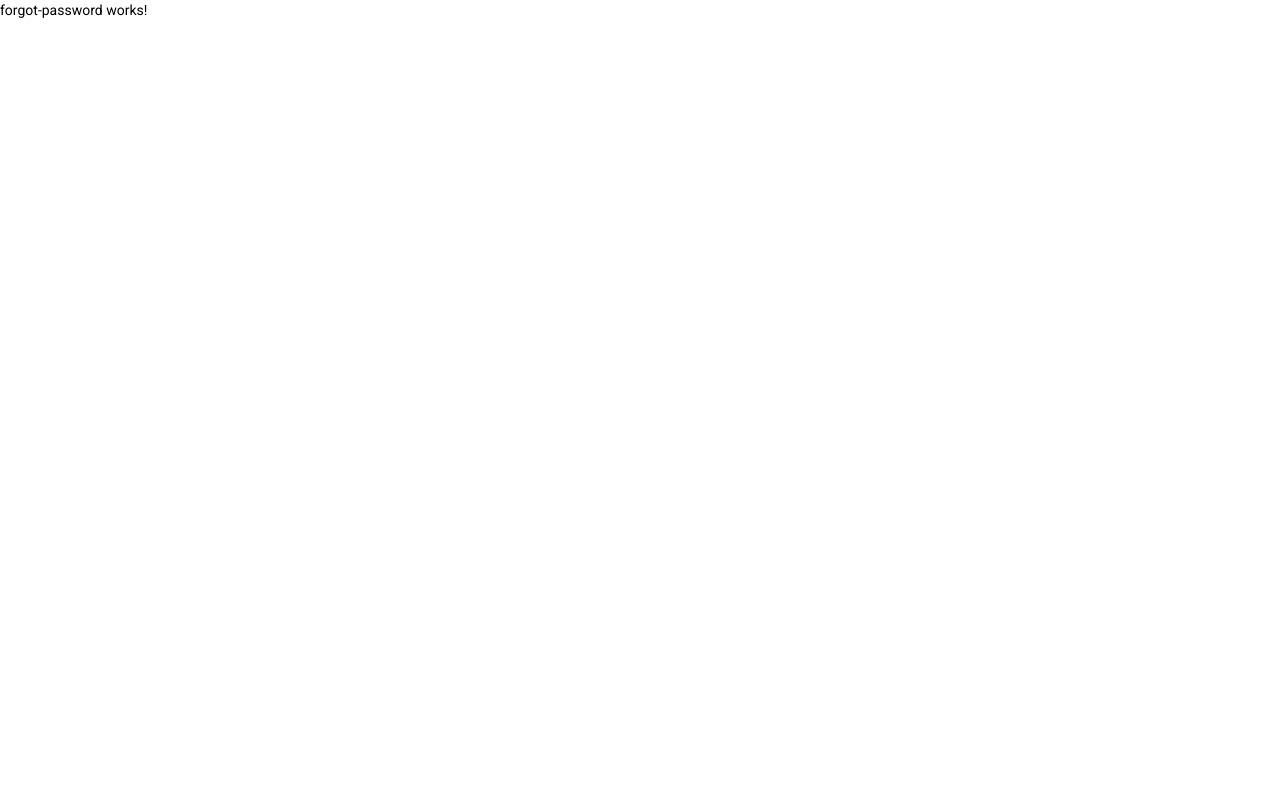
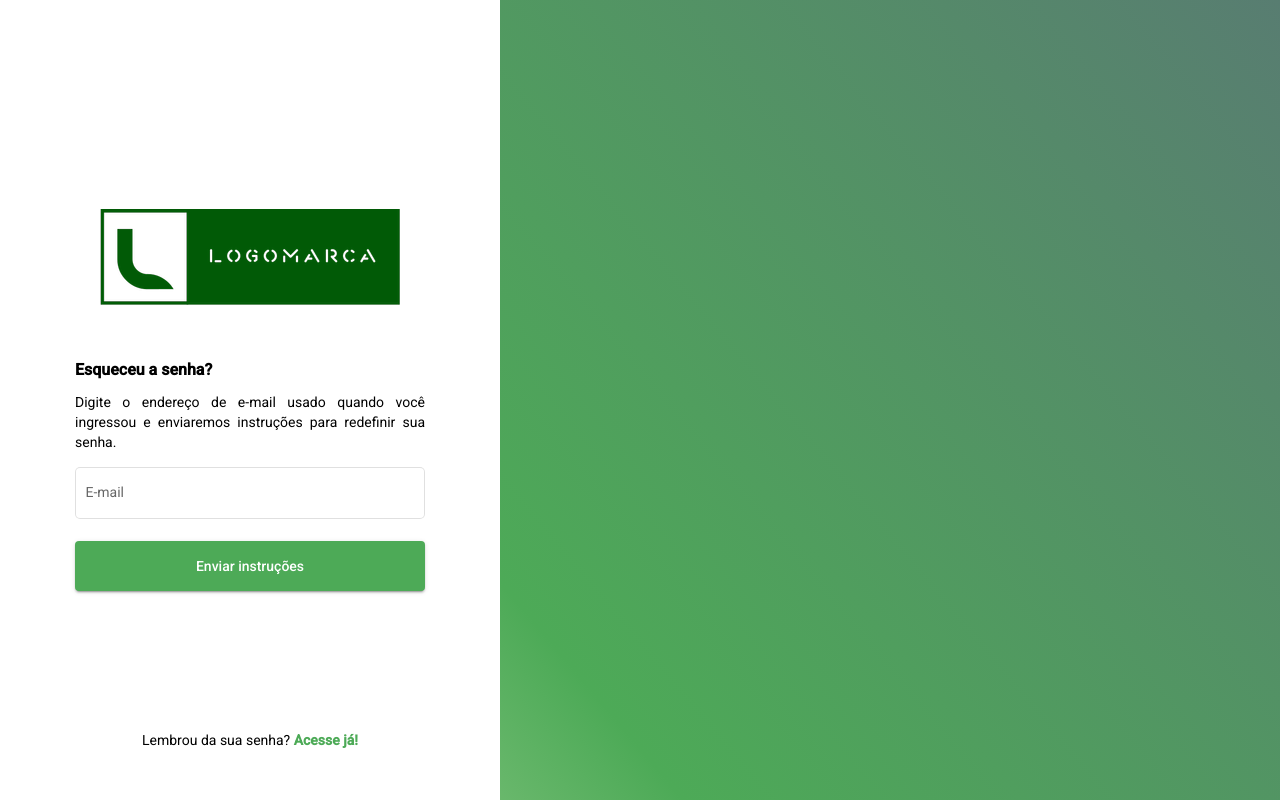
Before and after one commit to TMontenegro/fiscal-automatization, an Angular app: page /forgot-password in a window 1280 px wide. Built offline with nearby package versions, Linux system fonts and the light colour scheme.

Commit message:
Finish forgot-password layout

```diff
--- a/src/app/views/authenticate/authenticate.component.html
+++ b/src/app/views/authenticate/authenticate.component.html
@@ -1,7 +1,7 @@
 <section class="authenticate">
   <div class="auth-container">
     <div class="logo">
-      <img src="../../../assets/logo.png" alt="">
+      <img src="../../../assets/logo.png" alt="" />
     </div>
     <form class="auth-form" action="">
       <mat-form-field appearance="outline">
@@ -11,7 +11,7 @@
 
       <mat-form-field appearance="outline">
         <mat-label>Senha</mat-label>
-        <input matInput type="password" />
+        <input matInput type="password" placeholder="•••••••••" />
       </mat-form-field>
 
       <button mat-raised-button class="btn" (click)="navigateToDashboard()">
@@ -23,7 +23,9 @@
       <div class="remember-me">
         <mat-checkbox color="primary">Lembrar-me</mat-checkbox>
       </div>
-      <a routerLink="/forgot-password" routerLinkActive="active">Esqueceu a senha?</a>
+      <a routerLink="/forgot-password" routerLinkActive="active">
+        Esqueceu a senha?
+      </a>
     </div>
 
     <div class="auth-footer">
--- a/src/app/views/forgot-password/forgot-password.component.css
+++ b/src/app/views/forgot-password/forgot-password.component.css
@@ -0,0 +1,60 @@
+.forgot-password {
+  height: 100vh;
+  background: linear-gradient(
+    50deg,
+    var(--celadon) 0%,
+    var(--pantone) 35%,
+    var(--hookers) 100%
+  );
+}
+
+.forgot-password-container {
+  width: 500px;
+  height: 100vh;
+  background-color: var(--white);
+
+  display: flex;
+  justify-content: center;
+  align-items: center;
+  flex-direction: column;
+}
+
+.forgot-password-form {
+  width: 70%;
+}
+
+.forgot-password-footer {
+  position: absolute;
+  bottom: 0;
+  margin: 50px 0;
+}
+
+.btn {
+  width: 100%;
+  height: 50px;
+  background-color: var(--pantone);
+  color: var(--white);
+}
+
+.logo {
+  margin-bottom: 50px;
+}
+
+.info-title {
+  font-size: 1rem;
+  font-weight: bold;
+}
+
+.info-description {
+  text-align: justify;
+}
+
+mat-form-field {
+  width: 100%;
+}
+
+a {
+  text-decoration: none;
+  color: var(--pantone);
+  font-weight: bold;
+}
--- a/src/app/views/forgot-password/forgot-password.component.html
+++ b/src/app/views/forgot-password/forgot-password.component.html
@@ -1 +1,29 @@
-<p>forgot-password works!</p>
+<section class="forgot-password">
+  <div class="forgot-password-container">
+    <div class="logo">
+      <img src="../../../assets/logo.png" alt="" />
+    </div>
+    <form class="forgot-password-form" action="">
+      <div class="info">
+        <p class="info-title">Esqueceu a senha?</p>
+        <p class="info-description">
+          Digite o endereço de e-mail usado quando você ingressou e enviaremos
+          instruções para redefinir sua senha.
+        </p>
+      </div>
+      <mat-form-field appearance="outline">
+        <mat-label>E-mail</mat-label>
+        <input matInput type="email" placeholder="email@email.com" />
+      </mat-form-field>
+
+      <button mat-raised-button class="btn">
+        Enviar instruções
+      </button>
+    </form>
+
+    <div class="forgot-password-footer">
+      <span>Lembrou da sua senha? </span>
+      <a routerLink="/" routerLinkActive="active">Acesse já!</a>
+    </div>
+  </div>
+</section>
```
